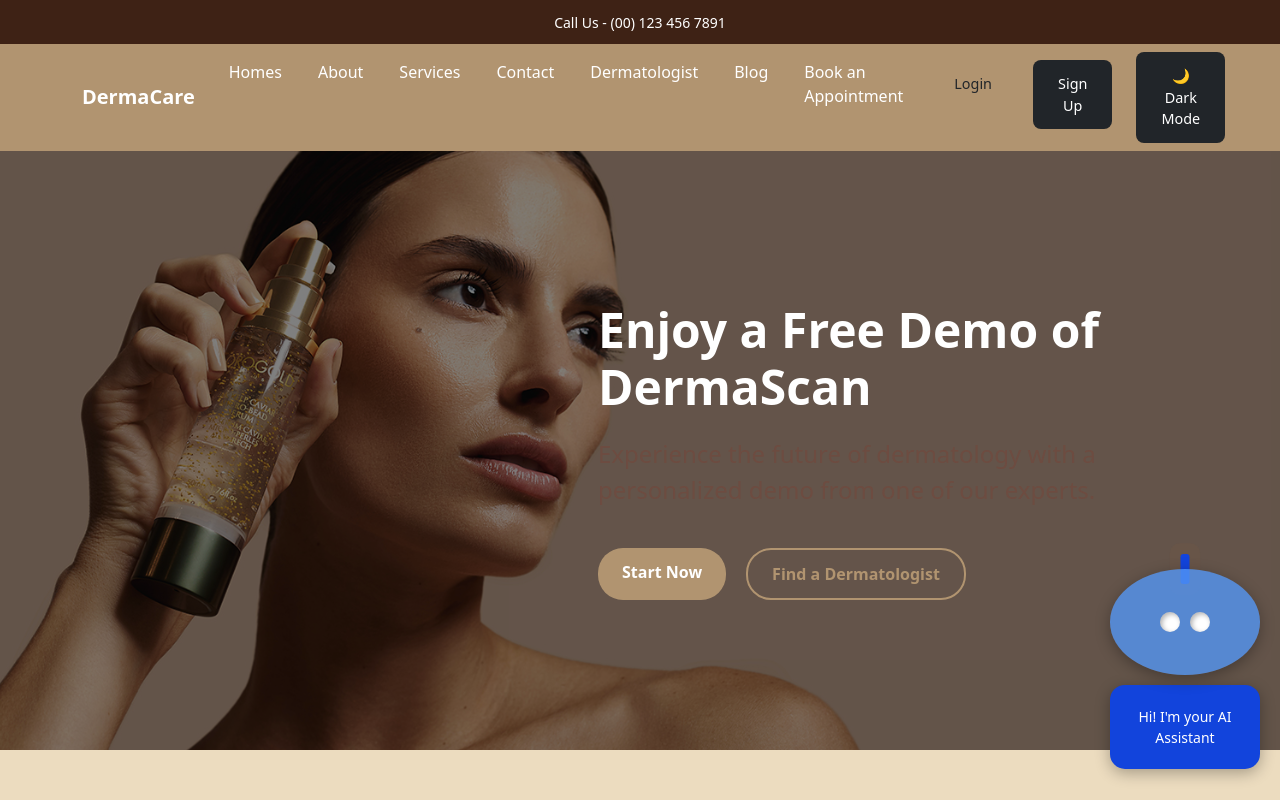
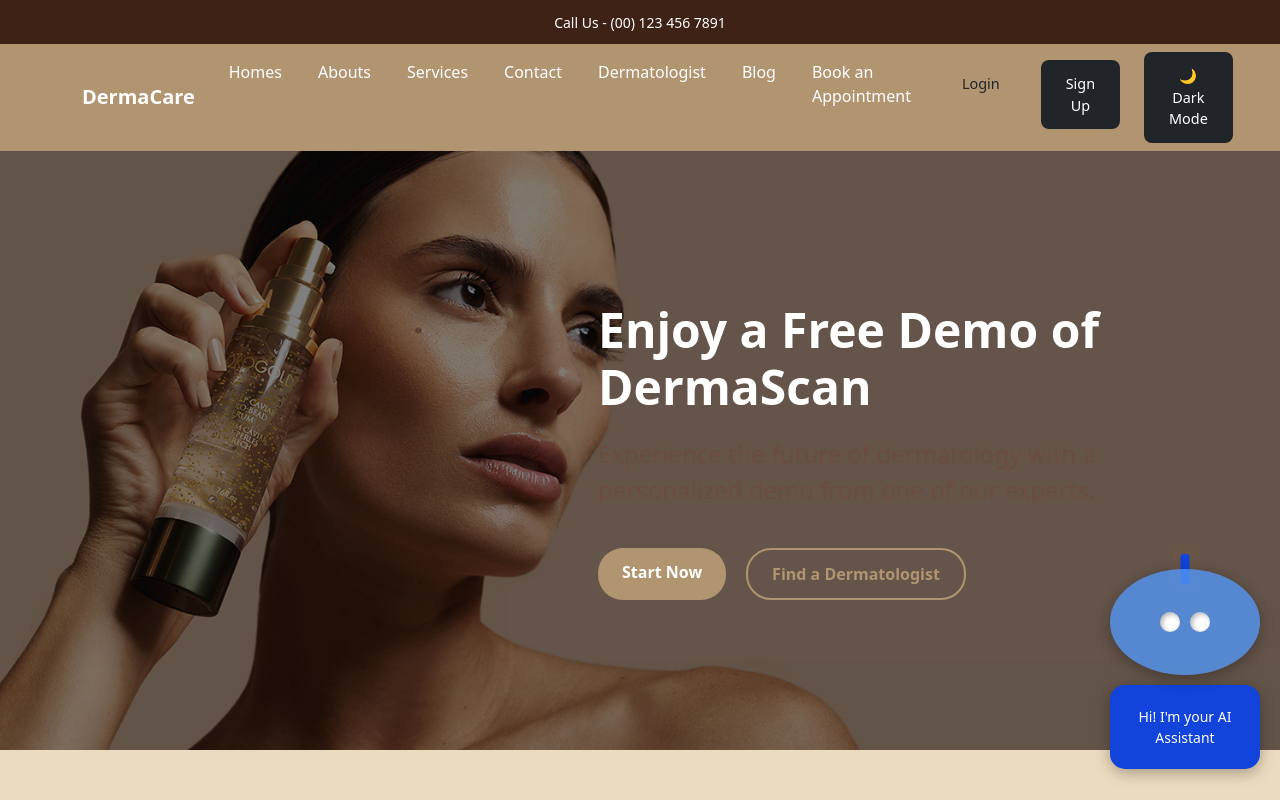
Before and after one commit to mariembsd/projet-pfe, a React (Create React App) app: page / in a window 1280 px wide. Shown: the top 800 px of the page. Built offline with nearby package versions, Linux system fonts and the light colour scheme.

Commit message:
about with s

```diff
--- a/src/components/navbar/Navbar.js
+++ b/src/components/navbar/Navbar.js
@@ -33,7 +33,7 @@ const NavigationBar = () => {
               {/* Navigation Links */}
               {[
                 { name: "Homes", path: "/" },
-                { name: "About", path: "/about" },
+                { name: "Abouts", path: "/about" },
                 { name: "Services", path: "/services" },
                 { name: "Contact", path: "/contact" },
                 { name: "Dermatologist", path: "/dermatologist" },
```
